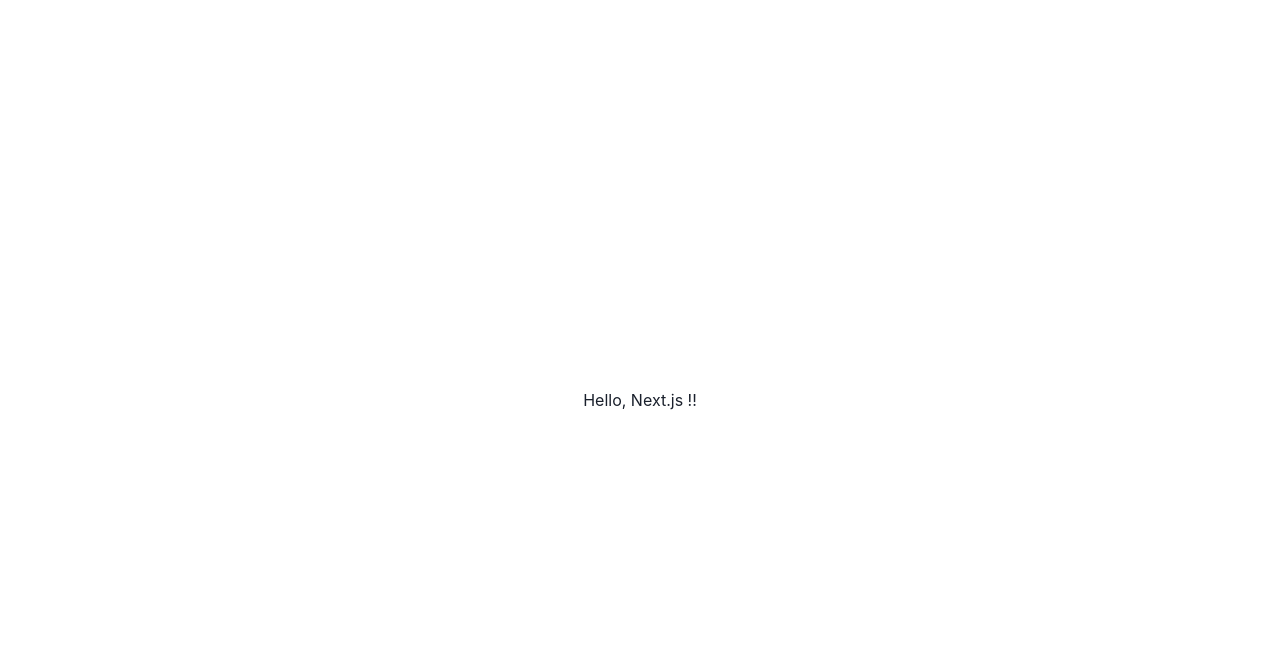
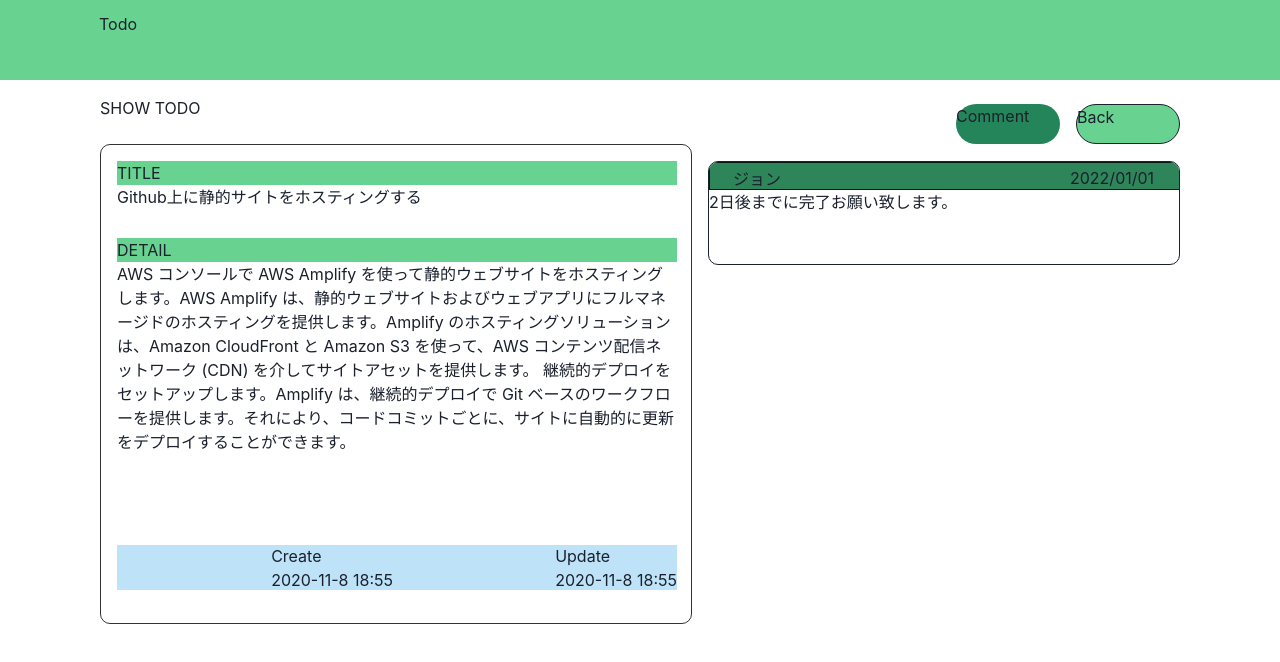
Before and after one commit to if-mentor/next_todo10, a Next.js app: page / in a window 1280 px wide. Shown: the top 662 px of the page. Built offline with nearby package versions, Linux system fonts and the light colour scheme.

Commit message:
#5 feature: 配置(grid,overlay除く)

```diff
--- a/pages/index.js
+++ b/pages/index.js
@@ -1,4 +1,45 @@
-import Head from 'next/head'
+/*
+@決めごと
+figmaのレイヤーに沿って命名
+文字の色とサイズはまだ触らない
+
+@悩みごと
+モーダルをどうするか　useDisclosure()を使わず表示できる？
+cssの書く場所はどこにすべきか
+さすがにスマホサイズとかは作らないですよね…？
+grid,overlayの扱いが分からない
+Boxだらけで見づらい。。。
+
+@おすすめ機能
+auto rename tag
+locator js
+
+@タスク
+主なレイヤー→ Grid,Header,Title,CommentButton,BackButton,showTable,CommentList,overlay,commentModal
+配置未完了→ Grid,Header,Title,CommentButton,BackButton,showTable,CommentList,overlay,commentModal
+大きさ未完了→ Grid,Header,Title,CommentButton,BackButton,showTable,CommentList,overlay,commentModal
+色未完了→ Grid,Header,Title,CommentButton,BackButton,showTable,CommentList,overlay,commentModal
+文字未完了→ Grid,Header,Title,CommentButton,BackButton,showTable,CommentList,overlay,commentModal
+*/
+
+import Head from "next/head";
+import {
+  Box,
+  Button,
+  chakra,
+  HStack,
+  Modal,
+  ModalOverlay,
+  ModalCloseButton,
+  ModalHeader,
+  ModalContent,
+  ModalBody,
+  ModalFooter,
+  FormControl,
+  FormLabel,
+  Input,
+  VStack,
+} from "@chakra-ui/react";
 
 const Home = () => {
   return (
@@ -9,11 +50,182 @@ const Home = () => {
         <meta name="viewport" content="width=device-width, initial-scale=1" />
       </Head>
 
-      <div style={{ height: "100vh", display: "flex", justifyContent: "center", alignItems: "center" }}>
-        <h1>Hello, Next.js !!</h1>
-      </div>
+      {/* 以下が作成範囲 */}
+
+      {/* header */}
+      <chakra.header position={"absolute"} w={"1280px"} h={"80px"} bg="#68D391">
+        <Box
+          position={"absolute"}
+          width={"127px"}
+          height={"56px"}
+          left={"99px"}
+          top={"12px"}
+        >
+          Todo
+        </Box>
+      </chakra.header>
+
+      {/* title */}
+      <Box
+        position={"absolute"}
+        w={"161px"}
+        h={"33px"}
+        top={"96px"}
+        left={"100px"}
+      >
+        SHOW TODO
+      </Box>
+
+      {/* Comment Button */}
+      <Box
+        position={"absolute"}
+        w={"104px"}
+        h={"40px"}
+        left={"956px"}
+        top={"104px"}
+        borderRadius={"50px"}
+        bg="#25855A"
+      >
+        <button>Comment</button>
+      </Box>
+
+      {/* Back Button */}
+      <Box
+        position={"absolute"}
+        w={"104px"}
+        h={"40px"}
+        left={"1076px"}
+        top={"104px"}
+        borderRadius={"50px"}
+        border={"1px"}
+        bg="#68D391"
+      >
+        <button>Back</button>
+      </Box>
+
+      {/* Show Table */}
+      <VStack
+        position={"absolute"}
+        w={"592px"}
+        h={"480px"}
+        left={"100px"}
+        top={"144px"}
+        borderRadius={"10px"}
+        border={"1px"}
+        borderColor={"blackAlpha.800"}
+      >
+        <Box position={"absolute"} w={"560px"} h={"61px"} left={"16px"} top={"16px"}>
+          <Box bgColor={"green.300"}>
+            <Box>TITLE</Box>
+          </Box>
+          <Box>Github上に静的サイトをホスティングする</Box>
+        </Box>
+        <Box position={"absolute"} w={"560px"} h={"291px"} left={"16px"} top={"93px"}>
+          <Box bgColor={"green.300"}>
+            <Box>DETAIL</Box>
+          </Box>
+          <Box>
+            AWS コンソールで AWS Amplify
+            を使って静的ウェブサイトをホスティングします。AWS Amplify
+            は、静的ウェブサイトおよびウェブアプリにフルマネージドのホスティングを提供します。Amplify
+            のホスティングソリューションは、Amazon CloudFront と Amazon S3
+            を使って、AWS コンテンツ配信ネットワーク (CDN)
+            を介してサイトアセットを提供します。
+            継続的デプロイをセットアップします。Amplify は、継続的デプロイで Git
+            ベースのワークフローを提供します。それにより、コードコミットごとに、サイトに自動的に更新をデプロイすることができます。
+          </Box>
+        </Box>
+        <HStack position={"absolute"} w={"560px"} h={"45px"} left={"16px"} top={"400px"} bgColor={"blue.100"}>
+          {/* あとで色消す */}
+          <Box ml={"auto"}>
+            <Box>Create</Box>
+            <Box> 2020-11-8 18:55</Box>
+          </Box>
+          <Box ml={"auto"}>
+            <Box>Update</Box>
+            <Box> 2020-11-8 18:55</Box>
+          </Box>
+        </HStack>
+      </VStack>
+
+      {/* Comment */}
+      <VStack
+        position={"absolute"}
+        w={"472px"}
+        h={"464px"}
+        left={"708px"}
+        top={"160px"}
+      >
+        {/* コードが長くなるので一つだけ*/}
+        <Box
+          position={"absolute"}
+          w={"472px"}
+          h={"104px"}
+          top={"px"}
+          border={"1px"}
+          borderRadius={"10px"}
+          overflow={"hidden"}
+        >
+          <HStack
+            w={"472px"}
+            h={"28px"}
+            border={"1px"}
+            borderColor={"blackAlpha.800"}
+            bgColor={"green.600"}
+          >
+            <Box
+              position={"absolute"}
+              w={"95px"}
+              h={"19px"}
+              left={"24px"}
+              top={"5px"}
+            >
+              ジョン
+            </Box>
+            <Box
+              position={"absolute"}
+              w={"87px"}
+              h={"19px"}
+              left={"361px"}
+              top={"4px"}
+            >
+              2022/01/01
+            </Box>
+          </HStack>
+          <Box>2日後までに完了お願い致します。</Box>
+        </Box>
+        {/* <Box>リンゴ</Box>
+        <Box>ポール</Box>
+        <Box>ジョージ</Box> */}
+      </VStack>
+
+      {/* modal */}
+      <Modal>
+        <ModalOverlay />
+        <ModalContent>
+          <ModalHeader>Comment</ModalHeader>
+          <ModalCloseButton />
+          <ModalBody>
+            <FormControl>
+              <FormLabel>Name</FormLabel>
+              <Input placeholder="内田裕也" />
+            </FormControl>
+
+            <FormControl>
+              <FormLabel>Your Comment</FormLabel>
+              <Input placeholder="シェケナベイべ" />
+            </FormControl>
+          </ModalBody>
+
+          <ModalFooter>
+            <Button>CREATE</Button>
+          </ModalFooter>
+        </ModalContent>
+      </Modal>
+
+      {/* ここまで */}
     </>
   );
-}
+};
 
 export default Home;
```
